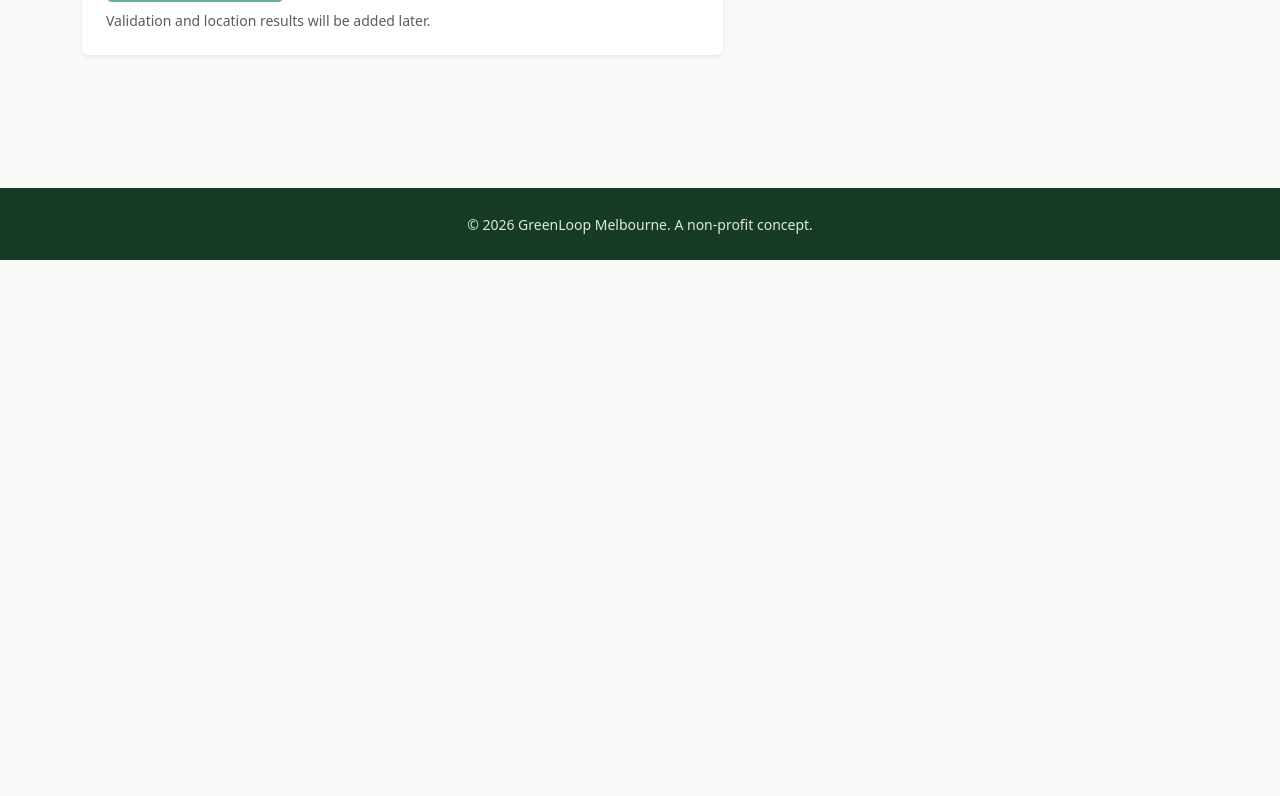
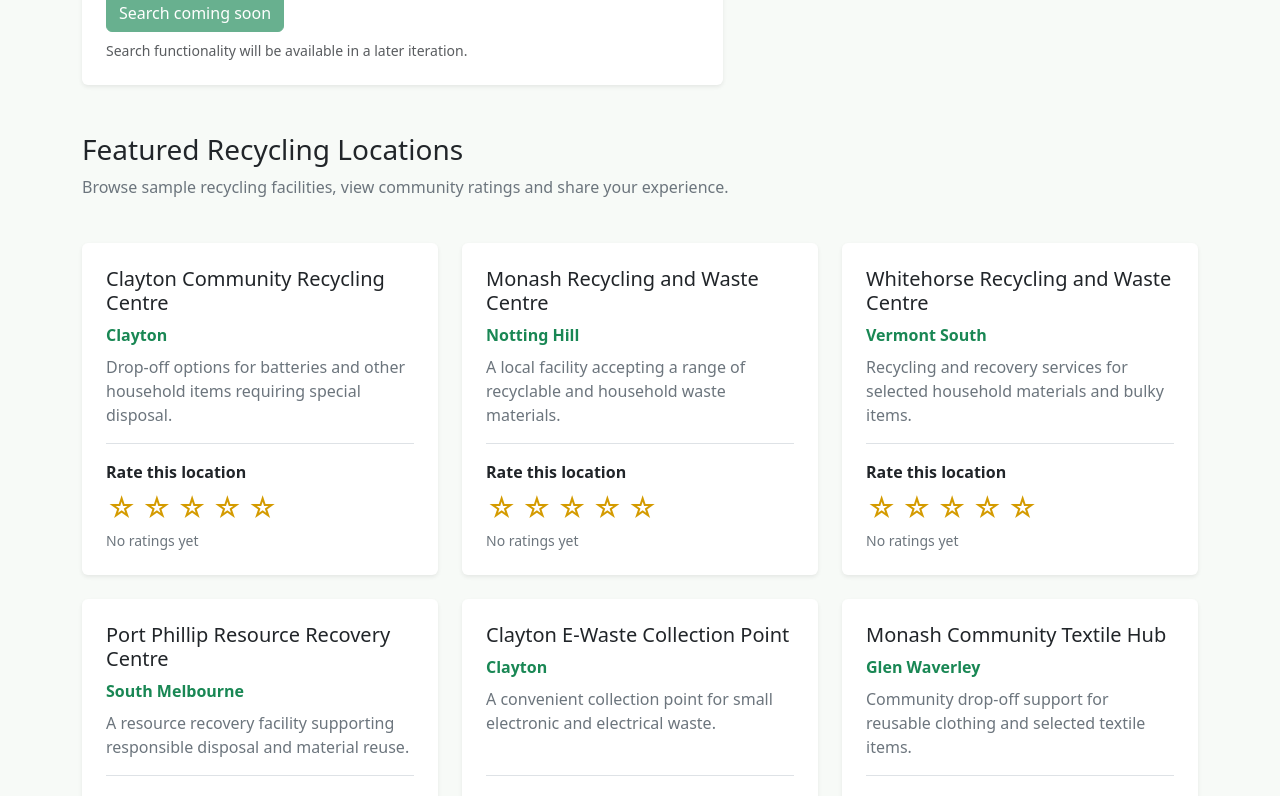
Before and after one commit to xlii0431-bot/fit5032-s2-2026, a Vue app in the folder assignment-1/GreenLoop-Melbourne/: page /locations in a window 1280 px wide. Shown: the part 540-1336 px from the top of the page. Before the commit the page ends 800 px from the top, so only its background shows below. Built offline with nearby package versions, Linux system fonts and the light colour scheme; no server answers; the database is empty; sample sign-in values are in the browser's storage.

Commit message:
A1.3: implement aggregated recycling location ratings

```diff
--- /dev/null
+++ b/assignment-1/GreenLoop-Melbourne/src/components/LocationRatingCard.vue
@@ -0,0 +1,147 @@
+<script setup>
+import { onMounted, onUnmounted, ref } from 'vue'
+import { observeLocationRatings, saveLocationRating } from '../utils/ratings'
+
+const props = defineProps({
+  location: { type: Object, required: true },
+  userId: { type: String, required: true },
+})
+
+const stars = [1, 2, 3, 4, 5]
+const averageRating = ref(0)
+const ratingCount = ref(0)
+const userRating = ref(0)
+const isLoading = ref(true)
+const isSubmitting = ref(false)
+const feedbackMessage = ref('')
+const errorMessage = ref('')
+let stopObservingRatings = null
+
+function handleRatingsError(error) {
+  isLoading.value = false
+  errorMessage.value =
+    error.code === 'permission-denied'
+      ? 'Ratings cannot be loaded because access was denied.'
+      : 'Ratings are temporarily unavailable. Please try again later.'
+
+  if (import.meta.env.DEV) {
+    console.error('Firebase ratings could not be loaded', {
+      locationId: props.location.id,
+      code: error.code,
+      message: error.message,
+    })
+  }
+}
+
+async function submitRating(rating) {
+  if (isSubmitting.value) return
+
+  isSubmitting.value = true
+  feedbackMessage.value = ''
+  errorMessage.value = ''
+
+  try {
+    await saveLocationRating(props.location.id, props.userId, rating)
+    feedbackMessage.value = userRating.value
+      ? `Your rating has been updated to ${rating} stars.`
+      : `Thank you for rating this location ${rating} stars.`
+  } catch (error) {
+    errorMessage.value =
+      error.code === 'permission-denied'
+        ? 'Your rating could not be saved because access was denied.'
+        : 'Your rating could not be saved. Please try again.'
+
+    if (import.meta.env.DEV) {
+      console.error('Firebase rating submission failed', {
+        locationId: props.location.id,
+        code: error.code,
+        message: error.message,
+      })
+    }
+  } finally {
+    isSubmitting.value = false
+  }
+}
+
+onMounted(() => {
+  stopObservingRatings = observeLocationRatings(
+    props.location.id,
+    props.userId,
+    ({ average, count, userRating: selectedRating }) => {
+      averageRating.value = average
+      ratingCount.value = count
+      userRating.value = selectedRating
+      isLoading.value = false
+    },
+    handleRatingsError,
+  )
+})
+
+onUnmounted(() => {
+  if (stopObservingRatings) stopObservingRatings()
+})
+</script>
+
+<template>
+  <article class="card h-100 border-0 shadow-sm">
+    <div class="card-body d-flex flex-column p-4">
+      <h2 class="h5">{{ location.name }}</h2>
+      <p class="text-success fw-semibold mb-2">{{ location.suburb }}</p>
+      <p class="text-secondary flex-grow-1">{{ location.description }}</p>
+
+      <div class="border-top pt-3">
+        <p class="fw-semibold mb-2">Rate this location</p>
+        <div class="d-flex gap-1" role="group" :aria-label="`Rate ${location.name}`">
+          <button
+            v-for="star in stars"
+            :key="star"
+            class="star-button btn btn-link p-0"
+            type="button"
+            :aria-label="`Rate ${star} out of 5`"
+            :aria-pressed="star === userRating"
+            :disabled="isLoading || isSubmitting"
+            @click="submitRating(star)"
+          >
+            <span aria-hidden="true">{{ star <= userRating ? '★' : '☆' }}</span>
+          </button>
+        </div>
+
+        <p class="small text-secondary mt-2 mb-0" aria-live="polite">
+          <span v-if="isLoading">Loading ratings...</span>
+          <span v-else-if="ratingCount === 0">No ratings yet</span>
+          <span v-else>
+            {{ averageRating.toFixed(1) }} / 5
+            ({{ ratingCount }} {{ ratingCount === 1 ? 'rating' : 'ratings' }})
+          </span>
+        </p>
+        <p v-if="userRating" class="small mb-0 mt-1">Your rating: {{ userRating }} / 5</p>
+        <p v-if="feedbackMessage" class="small text-success mb-0 mt-2" role="status">
+          {{ feedbackMessage }}
+        </p>
+        <p v-if="errorMessage" class="small text-danger mb-0 mt-2" role="alert">
+          {{ errorMessage }}
+        </p>
+      </div>
+    </div>
+  </article>
+</template>
+
+<style scoped>
+.star-button {
+  color: #d49b00;
+  font-size: 1.75rem;
+  line-height: 1;
+  text-decoration: none;
+}
+
+.star-button:hover,
+.star-button:focus-visible {
+  color: #a97800;
+  transform: translateY(-1px);
+}
+
+.star-button:disabled {
+  color: #adb5bd;
+  opacity: 0.75;
+}
+</style>
--- /dev/null
+++ b/assignment-1/GreenLoop-Melbourne/src/data/recyclingLocations.js
@@ -0,0 +1,38 @@
+export const recyclingLocations = [
+  {
+    id: 'clayton-community-recycling-centre',
+    name: 'Clayton Community Recycling Centre',
+    suburb: 'Clayton',
+    description: 'Drop-off options for batteries and other household items requiring special disposal.',
+  },
+  {
+    id: 'monash-recycling-and-waste-centre',
+    name: 'Monash Recycling and Waste Centre',
+    suburb: 'Notting Hill',
+    description: 'A local facility accepting a range of recyclable and household waste materials.',
+  },
+  {
+    id: 'whitehorse-recycling-and-waste-centre',
+    name: 'Whitehorse Recycling and Waste Centre',
+    suburb: 'Vermont South',
+    description: 'Recycling and recovery services for selected household materials and bulky items.',
+  },
+  {
+    id: 'port-phillip-resource-recovery-centre',
+    name: 'Port Phillip Resource Recovery Centre',
+    suburb: 'South Melbourne',
+    description: 'A resource recovery facility supporting responsible disposal and material reuse.',
+  },
+  {
+    id: 'clayton-ewaste-collection-point',
+    name: 'Clayton E-Waste Collection Point',
+    suburb: 'Clayton',
+    description: 'A convenient collection point for small electronic and electrical waste.',
+  },
+  {
+    id: 'monash-community-textile-hub',
+    name: 'Monash Community Textile Hub',
+    suburb: 'Glen Waverley',
+    description: 'Community drop-off support for reusable clothing and selected textile items.',
+  },
+]
--- /dev/null
+++ b/assignment-1/GreenLoop-Melbourne/src/utils/ratings.js
@@ -0,0 +1,62 @@
+import { collection, doc, onSnapshot, runTransaction, serverTimestamp } from 'firebase/firestore'
+import { db } from '../firebase'
+
+function ratingsCollection(locationId) {
+  return collection(db, 'locations', locationId, 'ratings')
+}
+
+export function observeLocationRatings(locationId, userId, onChange, onError) {
+  return onSnapshot(
+    ratingsCollection(locationId),
+    (ratingsSnapshot) => {
+      const ratings = ratingsSnapshot.docs
+        .map((ratingDocument) => ratingDocument.data())
+        .filter(
+          (ratingDocument) =>
+            Number.isInteger(ratingDocument.rating) &&
+            ratingDocument.rating >= 1 &&
+            ratingDocument.rating <= 5,
+        )
+
+      const total = ratings.reduce((sum, ratingDocument) => sum + ratingDocument.rating, 0)
+      const currentUserRating = ratings.find(
+        (ratingDocument) => ratingDocument.userId === userId,
+      )
+
+      onChange({
+        average: ratings.length ? total / ratings.length : 0,
+        count: ratings.length,
+        userRating: currentUserRating?.rating || 0,
+      })
+    },
+    onError,
+  )
+}
+
+export async function saveLocationRating(locationId, userId, rating) {
+  if (!Number.isInteger(rating) || rating < 1 || rating > 5) {
+    throw new RangeError('Rating must be an integer between 1 and 5.')
+  }
+
+  const ratingReference = doc(db, 'locations', locationId, 'ratings', userId)
+
+  await runTransaction(db, async (transaction) => {
+    const ratingSnapshot = await transaction.get(ratingReference)
+
+    if (ratingSnapshot.exists()) {
+      transaction.update(ratingReference, {
+        rating,
+        userId,
+        updatedAt: serverTimestamp(),
+      })
+      return
+    }
+
+    transaction.set(ratingReference, {
+      rating,
+      userId,
+      createdAt: serverTimestamp(),
+      updatedAt: serverTimestamp(),
+    })
+  })
+}
--- a/assignment-1/GreenLoop-Melbourne/src/views/LocationFinderView.vue
+++ b/assignment-1/GreenLoop-Melbourne/src/views/LocationFinderView.vue
@@ -1,10 +1,23 @@
+<script setup>
+import { onMounted, ref } from 'vue'
+import LocationRatingCard from '../components/LocationRatingCard.vue'
+import { recyclingLocations } from '../data/recyclingLocations'
+import { getCurrentUser } from '../utils/auth'
+
+const currentUser = ref(null)
+
+onMounted(async () => {
+  currentUser.value = await getCurrentUser()
+})
+</script>
+
 <template>
   <section class="page-section">
     <div class="container">
       <div class="row">
         <div class="col-12 col-lg-8 col-xl-7">
           <h1>Find a Recycling Location</h1>
-          <p class="lead">Enter your details to prepare a search for a suitable local facility.</p>
+          <p class="lead">Enter your details to prepare a future search for a suitable local facility.</p>
 
           <form class="card border-0 shadow-sm mt-4" @submit.prevent>
             <div class="card-body p-4">
@@ -32,9 +45,33 @@
                 />
               </div>
               <button class="btn btn-success" type="submit" disabled>Search coming soon</button>
-              <p class="form-text mb-0 mt-2">Validation and location results will be added later.</p>
+              <p class="form-text mb-0 mt-2">
+                Search functionality will be available in a later iteration.
+              </p>
             </div>
           </form>
+        </div>
+      </div>
+
+      <div class="row mt-5">
+        <div class="col-12 col-lg-9">
+          <h2 class="h3">Featured Recycling Locations</h2>
+          <p class="text-secondary">
+            Browse sample recycling facilities, view community ratings and share your experience.
+          </p>
+        </div>
+      </div>
+
+      <div v-if="!currentUser" class="alert alert-light border" role="status">
+        Loading recycling locations...
+      </div>
+      <div v-else class="row g-4 mt-1">
+        <div
+          v-for="location in recyclingLocations"
+          :key="location.id"
+          class="col-12 col-md-6 col-xl-4"
+        >
+          <LocationRatingCard :location="location" :user-id="currentUser.uid" />
         </div>
       </div>
     </div>
```
